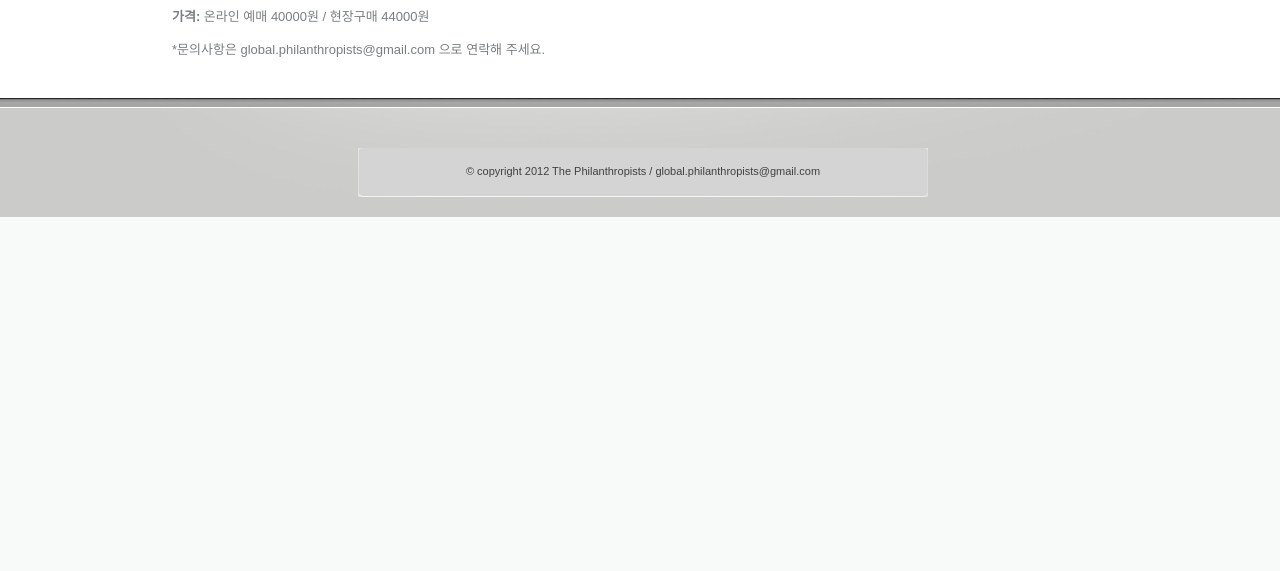
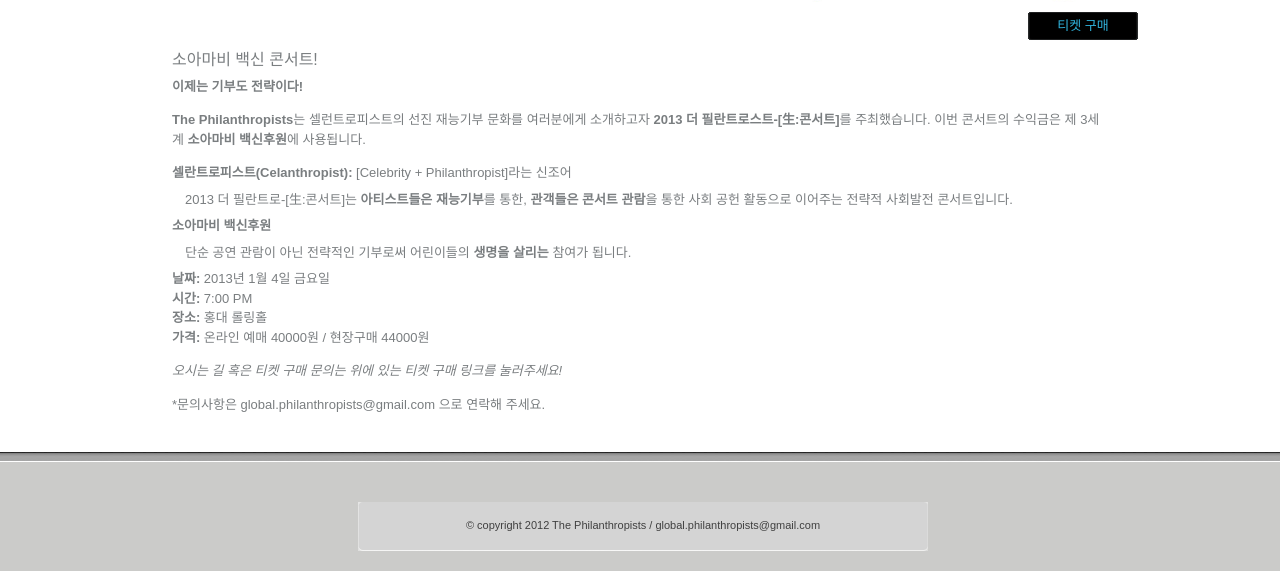
Before and after one commit to nackchoon/philanthropists, a PHP site: page /projects/concert2013.php in a window 1280 px wide. Shown: the part 786-1357 px from the top of the page. Before the commit the page ends 1003 px from the top, so only its background shows below. Run offline with PHP 8.4, Linux system fonts and the light colour scheme; some web fonts are replaced.

Commit message:
changes again to the concert page

```diff
--- a/projects/concert2013.php
+++ b/projects/concert2013.php
@@ -95,36 +95,62 @@
 
           	<div class="project-name">
 
-                <div class="border"><h1>The Philanthropic Concert</h1></div>
+                <div class="border"><h1>The Philanthropic Concert [生:콘서트]</h1></div>
 
-				<div class="project-meta">날짜: <span>2013년 1월 4일 7:00 PM<br />장소: 홍대 롤링홀</span></div>
+				<div class="project-meta">날짜: <span>2013년 1월 4일 7:00 PM<br />장소: 홍대 롤링홀<br /><a href="http://www.facebook.com/the.philanthropists">페이스북 페이지</a></span></div>
 
             </div>
 
 			<div class="clear"></div>
 
-			<div class="text-center">
+      <div class="text-center">
 
-        <!-- <img src="../images/photo/concert2013.png" alt="" class="project-image-ncj" /> -->
-        <img src="../images/projects/concert2013/poster.jpg" />
+        <div class="alignleft">
+          <iframe width="638" height="485" src="http://www.youtube.com/embed/cHVdiOu2YL8?rel=0" frameborder="0" allowfullscreen></iframe>
+        </div>
+        <div class="alignleft">
+          <img src="/images/projects/concert2013/concert2013.jpg" width="350"/>
+        </div>
 
-			</div>
+      </div>
+
+			<div class="clear"></div>
+
+			<a href="http://piuul.com/content/view/16" class="link-button3 alignright" target="_blank">티켓 구매</a>
 
           	<div class="project-descr">
 
-             	<p><b>소아마비 백신 콘서트!</b></p>
+              <h2>소아마비 백신 콘서트!</h2>
 
-              <p>저희 콘서트는 사회적 혁신 프로젝트이며, 자선 콘서트를 통해 대한민국의 젊은 리더들의 사회적 책임의식 개선과 전략적 사회공헌에 대한 인식을 알리는 데에 목적이 있습니다. 또한 수익금 전액은 제 3세계의 소아마비 백신 지원에 사용되며, 이 것은 전략적 기부의 한 예로써 기부금의 용도와 백신의 금액이 명확히 정해져 있습니다. 초청 아티스트들의 재능기부를 통한 사회공헌 공연인만큼 여러분들의 많은 관심 부탁드립니다.</p>
+              <p><b>이제는 기부도 전략이다!</b></p>
 
-				<p><strong>날짜:</strong> 2013년 1월 4일 금요일</p>
+              <p>
+                <b>The Philanthropists</b>는 셀런트로피스트의 선진 재능기부 문화를 여러분에게 소개하고자 <b>2013 더 필란트로스트-[生:콘서트]</b>를 주최했습니다. 이번 콘서트의 수익금은 제 3세계 <b>소아마비 백신후원</b>에 사용됩니다.
+              </p>
 
-				<p><strong>시간:</strong> 7:00 PM</p>
+              <p><b>셀란트로피스트(Celanthropist):</b> [Celebrity + Philanthropist]라는 신조어</p>
+              <blockquote>
+                2013 더 필란트로-[生:콘서트]는 <b>아티스트들은 재능기부</b>를 통한, <b>관객들은 콘서트 관람</b>을 통한 사회 공헌 활동으로 이어주는 전략적 사회발전 콘서트입니다.
+              </blockquote>
 
-				<p><strong>장소:</strong> 홍대 롤링홀</p>
+              <p><b>소아마비 백신후원</b></p>
+              <blockquote>
+                단순 공연 관람이 아닌 전략적인 기부로써 어린이들의 <b>생명을 살리는</b> 참여가 됩니다.
+              </blockquote>
 
-				<p><strong>가격:</strong> 온라인 예매 40000원 / 현장구매 44000원</p>
+              <p>
+                <strong>날짜:</strong> 2013년 1월 4일 금요일 <br />
+                <strong>시간:</strong> 7:00 PM <br />
+                <strong>장소:</strong> 홍대 롤링홀 <br />
+                <strong>가격:</strong> 온라인 예매 40000원 / 현장구매 44000원
+              </p>
 
-				<p>*문의사항은 global.philanthropists@gmail.com 으로 연락해 주세요.</p>
+              <p>
+                <i>오시는 길 혹은 티켓 구매 문의는 위에 있는 티켓 구매 링크를 눌러주세요!</i>
+              </p>
+
+              <p>*문의사항은 global.philanthropists@gmail.com 으로 연락해 주세요.</p>
+
           	</div>
 
 		</div>
```
Also changed, not shown: index.php (+5 -5 lines), 3 other files.
